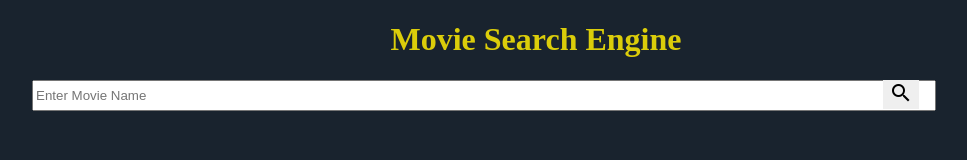
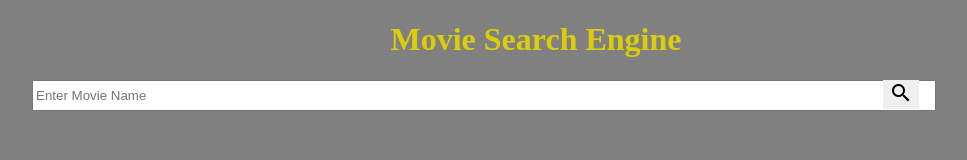
Before and after one commit to ThotaPavanKumar/Movie-Search-Engine, a plain HTML site: page Movie Search Engine.html in a window 1280 px wide. Shown: the whole page, without its empty margins (104-1071 px from the left). Drawn offline with Linux system fonts and the light colour scheme.

Commit message:
changed the color

```diff
--- a/Movie Search Engine.html
+++ b/Movie Search Engine.html
@@ -7,12 +7,11 @@
     <title>Movie Search Engine</title>
     <link rel="stylesheet" href="https://fonts.googleapis.com/icon?family=Material+Icons">
     <style>
-        body {
-            background-color: #19232e;
+         body {
+            /* background-color: #19232e; */
+            background-color: grey;
          }
-        /* #container {
-            border: 5px solid yellow;
-        } */
+
         #input_details{
             margin-bottom: 6%;
         }
```
